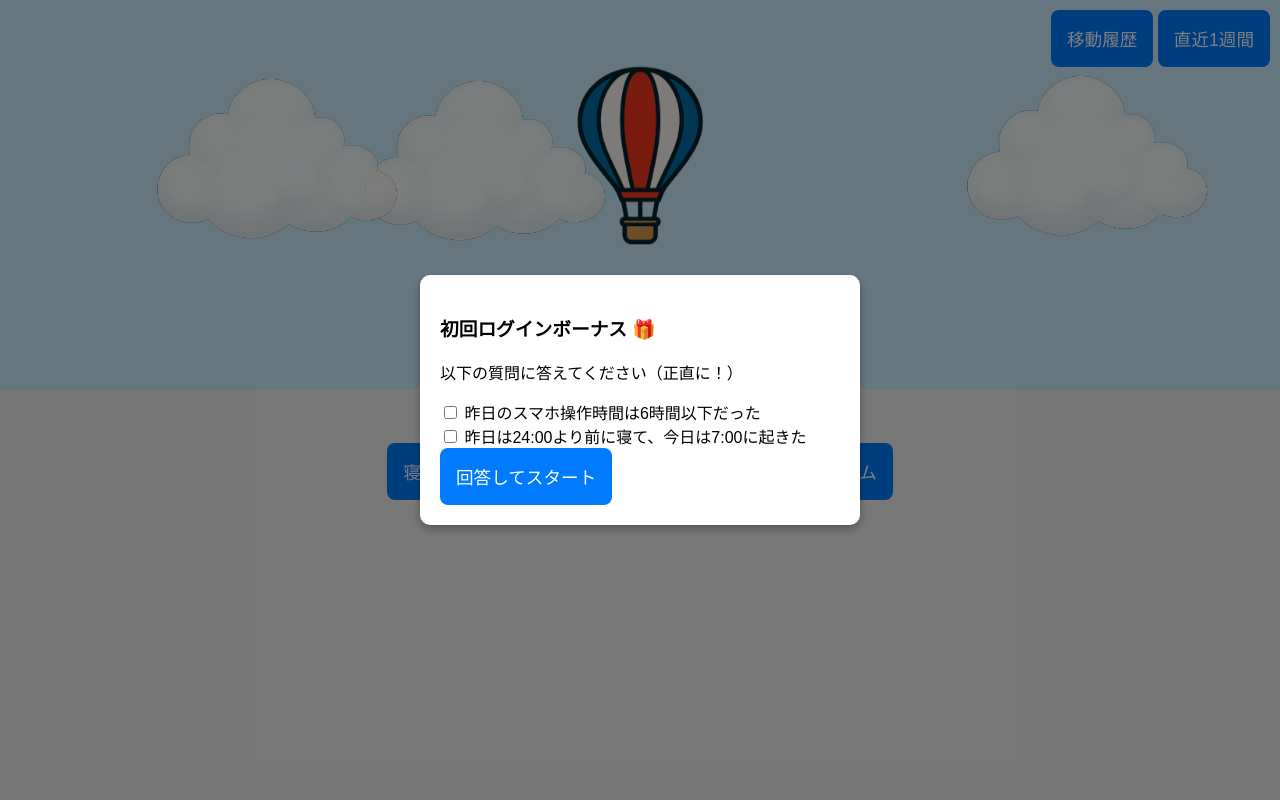
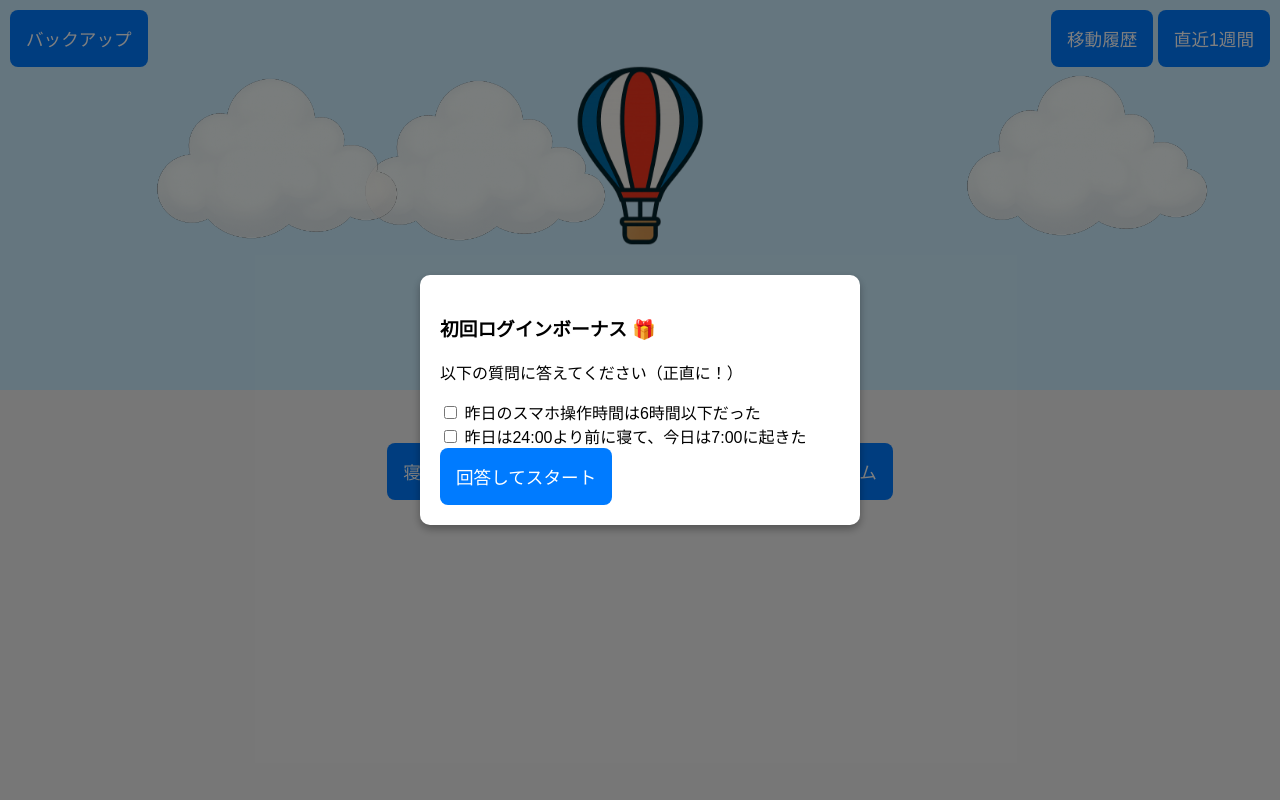
Before and after one commit to HirotoKing/schedule_app, a Flask app: page / in a window 1280 px wide. Run offline with Flask 3, Linux system fonts and the light colour scheme; data that the repository does not hold is empty; some libraries are stand-ins or nearby versions.

Commit message:
バックアップボタンを作成

```diff
--- a/static/style.css
+++ b/static/style.css
@@ -19,12 +19,19 @@ body {
   align-items: center;
   background: #cceeff;
 }
-.top-bar {
+.top-bar.left {
+  position: absolute;
+  top: 10px;
+  left: 10px;
+  z-index: 10;
+}
+.top-bar.right {
   position: absolute;
   top: 10px;
   right: 10px;
   z-index: 10;
 }
+
 
 /* 気球 */
 .balloon {
--- a/templates/index.html
+++ b/templates/index.html
@@ -15,10 +15,14 @@
     <div id="cloudContainer"></div>
 
     <!-- 上部メニュー -->
-    <div class="top-bar">
+    <div class="top-bar left">
+      <button id="backupBtn">バックアップ</button>
+    </div>
+    <div class="top-bar right">
       <button id="historyBtn">移動履歴</button>
       <button id="weekBtn">直近1週間</button>
     </div>
+
 
     <!-- 気球と高度表示 -->
     <img src="{{ url_for('static', filename='balloon.png') }}" class="balloon" id="balloon" alt="気球" />
```
Also changed, not shown: static/script.js (+15 -7 lines).
